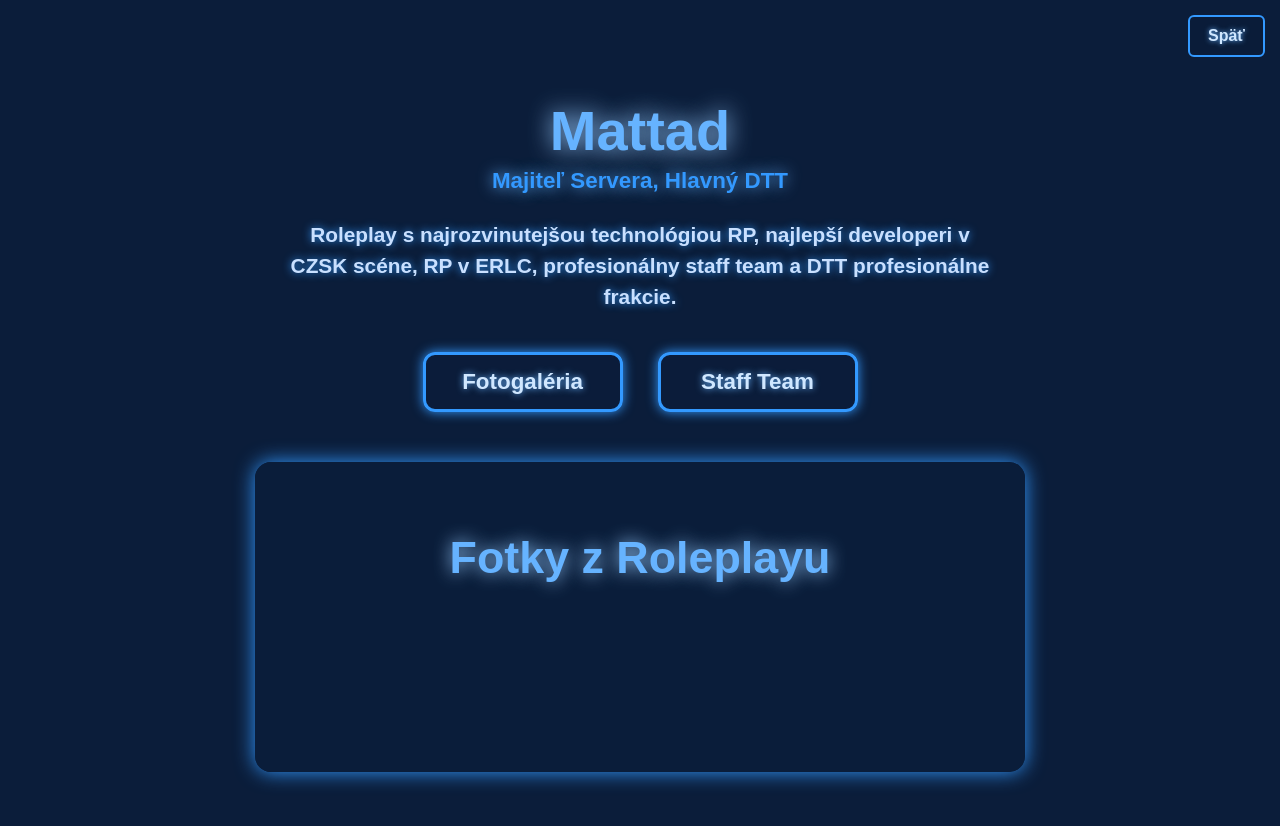
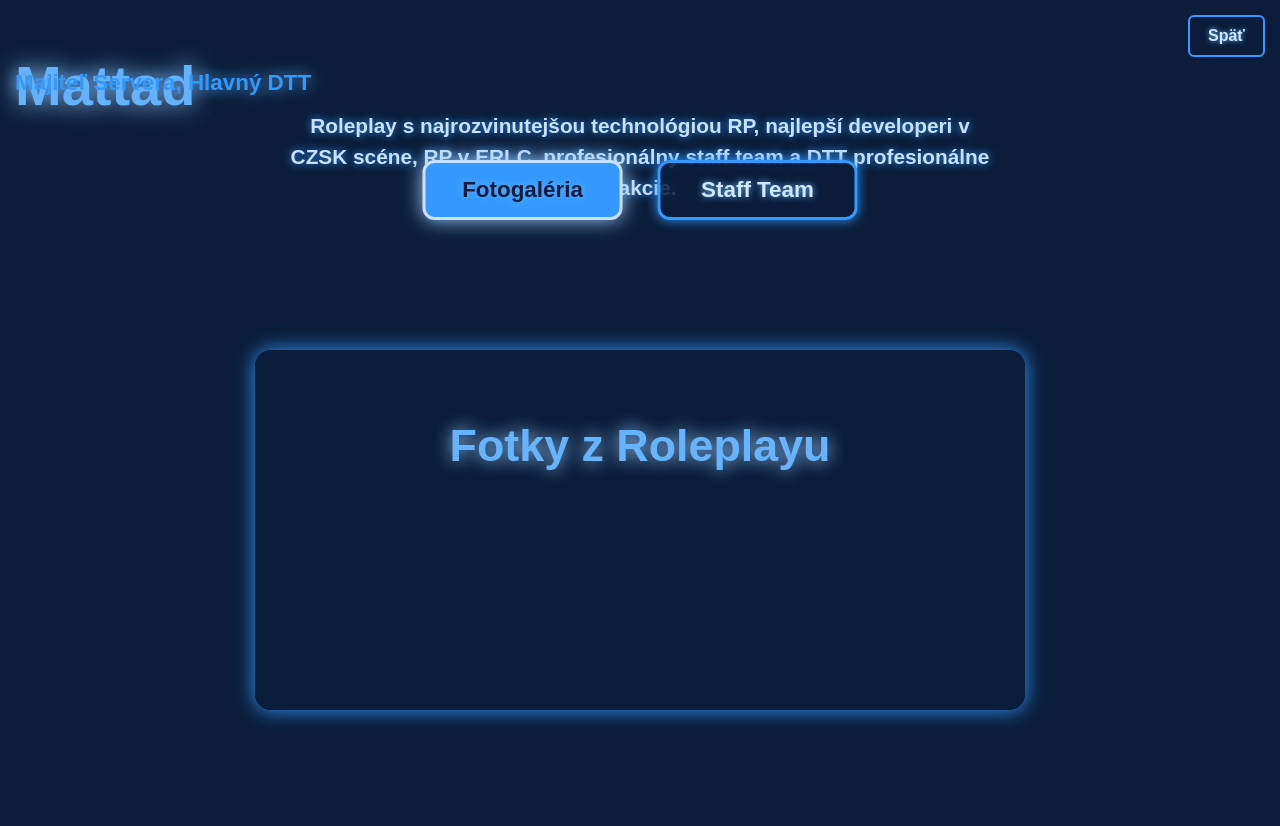
Before and after one commit to mattadix/WESK-Staff, a website: page tst.html in a window 1280 px wide. After the commit the page ends 800 px from the top, so only its background shows below. Drawn offline with Linux system fonts and the light colour scheme.

Commit message:
Update tst.html

```diff
--- a/tst.html
+++ b/tst.html
@@ -5,20 +5,19 @@
 <meta name="viewport" content="width=device-width, initial-scale=1" />
 <title>West Slovakia Roleplay</title>
 <style>
-    /* Tmavomodré pozadie s jemnou hviezdnou animáciou */
     body {
         margin: 0;
         font-family: Arial, sans-serif;
         background: #0b1d3a;
         color: #d0e7ff;
         text-align: center;
-        padding-top: 60px;
+        padding-top: 120px;
         overflow: hidden;
         position: relative;
         user-select: none;
     }
 
-    /* Horné tlačidlo späť vpravo */
+    /* Späť tlačidlo vpravo hore */
     .back-button {
         position: fixed;
         top: 15px;
@@ -49,6 +48,10 @@
         text-shadow: 0 0 25px #99ccff;
         margin-bottom: 5px;
         user-select: text;
+        position: fixed;
+        top: 15px;
+        left: 15px;
+        z-index: 20;
     }
 
     /* Výrazná pozícia majiteľa */
@@ -58,29 +61,42 @@
         color: #3399ff;
         text-shadow: 0 0 15px #66b3ff;
         margin-top: 0;
-        margin-bottom: 25px;
+        margin-bottom: 0;
         user-select: text;
+        position: fixed;
+        top: 70px;
+        left: 15px;
+        z-index: 20;
     }
 
-    /* Popis servera */
+    /* Popis servera pod názvom - fixne hore */
     #description {
         max-width: 700px;
-        margin: 0 auto 40px auto;
+        margin: 0 auto;
         font-size: 1.3em;
         line-height: 1.5;
         font-weight: 600;
         color: #c9e0ff;
         text-shadow: 0 0 8px #3399ff;
         user-select: text;
+        position: fixed;
+        top: 110px;
+        left: 50%;
+        transform: translateX(-50%);
+        width: 90vw;
+        max-width: 700px;
+        z-index: 20;
     }
 
-    /* Kontajner pre hlavné tlačidlá */
-    #mainButtons {
+    /* Menu s tlačidlami hore */
+    #menuButtons {
+        position: fixed;
+        top: 160px;
+        left: 50%;
+        transform: translateX(-50%);
         display: flex;
-        justify-content: center;
         gap: 35px;
-        margin-bottom: 50px;
-        flex-wrap: wrap;
+        z-index: 20;
         user-select: none;
     }
 
@@ -108,7 +124,16 @@
         box-shadow: 0 0 20px #99ccff;
     }
 
-    /* Obsah panelu pod tlačidlami */
+    /* Aktivne tlačidlo zvýraznenie */
+    button.main-btn.active {
+        background-color: #3399ff;
+        color: #0b1d3a;
+        border-color: #c9e0ff;
+        box-shadow: 0 0 20px #99ccff;
+        cursor: default;
+    }
+
+    /* Obsahová sekcia pod menu */
     #contentPanel {
         max-width: 720px;
         margin: 0 auto 80px auto;
@@ -116,12 +141,13 @@
         padding: 30px 25px;
         border-radius: 16px;
         box-shadow: 0 0 20px #3399ff;
-        min-height: 250px;
+        min-height: 300px;
         color: #d0e7ff;
         font-weight: 600;
         font-size: 1.4em;
         user-select: text;
         position: relative;
+        margin-top: 230px;
     }
 
     /* Fotogaléria text */
@@ -272,81 +298,80 @@
 </head>
 <body>
 
-<!-- Tlačidlo späť -->
-<button class="back-button" onclick="window.location.href='main.html'">Späť</button>
-
-<!-- Hlavné info -->
+<!-- Veľké umelecké meno a pozícia -->
 <h1 id="artistName">Mattad</h1>
 <p id="ownerRole">Majiteľ Servera, Hlavný DTT</p>
 
+<!-- Popis servera -->
 <div id="description">
     Roleplay s najrozvinutejšou technológiou RP, najlepší developeri v CZSK scéne, RP v ERLC, profesionálny staff team a DTT profesionálne frakcie.
 </div>
 
-<!-- Tlačidlá pre Fotogalériu a Staff Team -->
-<div id="mainButtons">
-    <button class="main-btn" id="btnGallery" onclick="showGallery()">Fotogaléria</button>
+<!-- Menu s dvoma tlačidlami -->
+<div id="menuButtons">
+    <button class="main-btn active" id="btnGallery" onclick="showGallery()">Fotogaléria</button>
     <button class="main-btn" id="btnStaff" onclick="showStaff()">Staff Team</button>
 </div>
 
-<!-- Obsahová sekcia -->
+<!-- Tlačidlo späť -->
+<button class="back-button" onclick="window.location.href='main.html'">Späť</button>
+
+<!-- Hlavný obsah -->
 <div id="contentPanel">
-    <!-- Sem sa dynamicky vloží obsah -->
+    <!-- Dynamicky sa tu zobrazuje obsah -->
 </div>
 
 <script>
     const contentPanel = document.getElementById('contentPanel');
+    const btnGallery = document.getElementById('btnGallery');
+    const btnStaff = document.getElementById('btnStaff');
 
-    // Vyčistí obsah panelu
     function clearContent() {
         contentPanel.innerHTML = '';
     }
 
-    // Zobrazenie fotogalérie
+    function setActiveButton(activeBtn) {
+        [btnGallery, btnStaff].forEach(btn => {
+            btn.classList.toggle('active', btn === activeBtn);
+        });
+    }
+
     function showGallery() {
         clearContent();
+        setActiveButton(btnGallery);
+
         const galleryText = document.createElement('div');
         galleryText.id = 'galleryText';
         galleryText.textContent = 'Fotky z Roleplayu';
         contentPanel.appendChild(galleryText);
     }
 
-    // Zobrazenie staff team s raketovou animáciou a hviezdami
     function showStaff() {
         clearContent();
+        setActiveButton(btnStaff);
 
-        // Hlavný kontajner staff
         const staffDiv = document.createElement('div');
         staffDiv.id = 'staffContent';
 
-        // Raketa
         const rocket = document.createElement('div');
         rocket.id = 'rocket';
 
-        // Plamene pod raketou
         const flames = document.createElement('div');
         flames.id = 'rocketFlames';
 
-        // Kontajner hviezd
         const starsContainer = document.createElement('div');
         starsContainer.id = 'starsContainer';
 
-        // Vytvoríme 30 hviezd náhodnej veľkosti a polohy
         const starSizes = ['small', 'medium', 'large'];
         for (let i = 0; i < 30; i++) {
             const star = document.createElement('div');
             star.classList.add('star');
-
-            // Náhodná veľkosť
             const size = starSizes[Math.floor(Math.random() * starSizes.length)];
             star.classList.add(size);
-
-            // Náhodná horizontálna pozícia (0% až 100%)
             star.style.left = Math.random() * 100 + '%';
 
-            // Náhodná animácia dĺžka a oneskorenie aby hviezdy leteli rôznou rýchlosťou a neprišli naraz
-            const duration = 3000 + Math.random() * 2000; // 3-5 sekúnd
-            const delay = Math.random() * 3000; // 0-3 sekundy
+            const duration = 3000 + Math.random() * 2000;
+            const delay = Math.random() * 3000;
 
             star.style.animationDuration = duration + 'ms';
             star.style.animationDelay = delay + 'ms';
@@ -354,12 +379,10 @@
             starsContainer.appendChild(star);
         }
 
-        // Text "Nedostupné"
         const unavailableText = document.createElement('div');
         unavailableText.id = 'staffUnavailable';
         unavailableText.textContent = 'Nedostupné';
 
-        // Text "Pracuje sa na tom..."
         const workingText = document.createElement('div');
         workingText.id = 'workingText';
         workingText.textContent = 'Pracuje sa na tom…';
@@ -373,7 +396,7 @@
         contentPanel.appendChild(staffDiv);
     }
 
-    // Na začiatku ukážeme Fotogalériu ako prázdnu
+    // Štartujeme s fotogalériou
     showGallery();
 </script>
 
```
